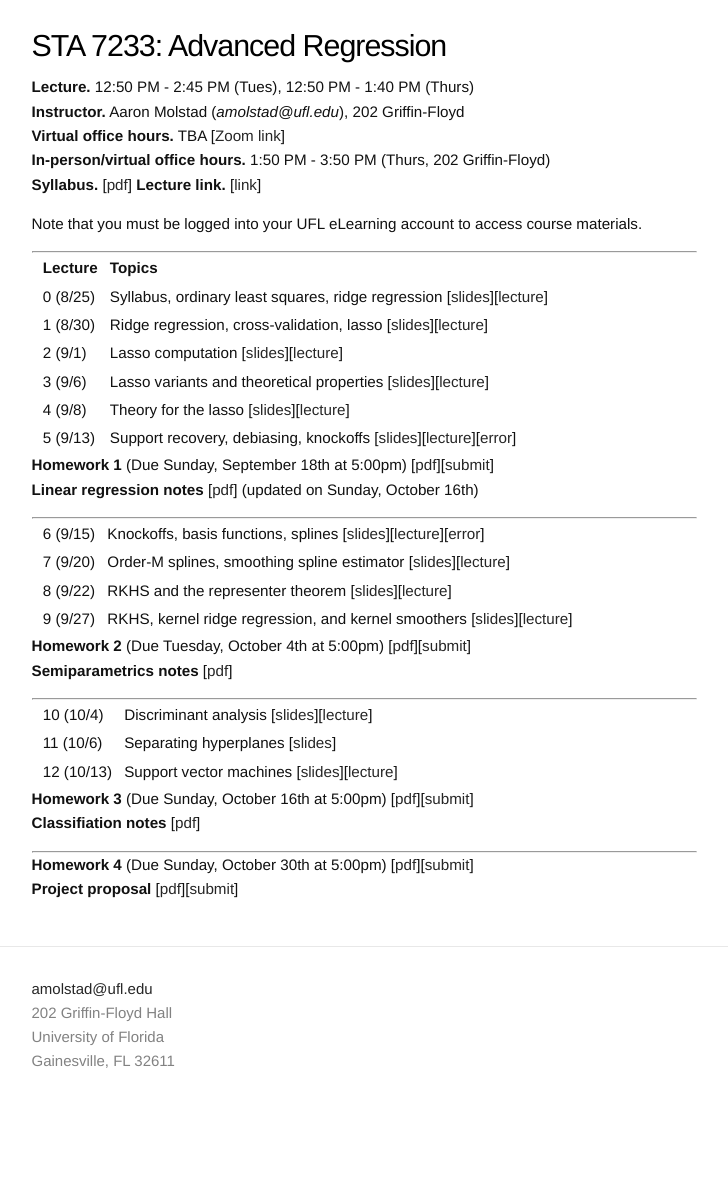
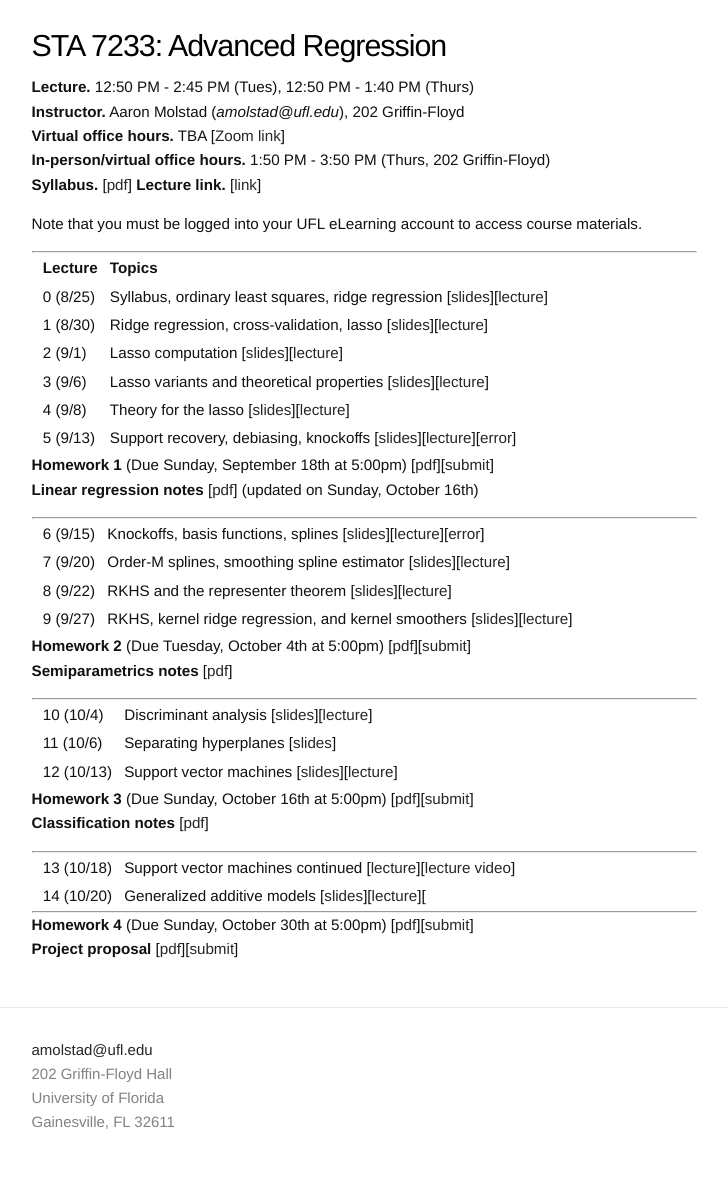
Before and after one commit to ajmolstad/ajmolstad.github.io, a Jekyll site: the page built from F22_STA7233.md, in a window 1280 px wide. Shown: the whole page, without its empty margins (276-1004 px from the left). Built offline with Jekyll 4.4.1, drawn with Linux system fonts in a browser that asks for light colours; before the commit the page ends 1133 px from its top, so only the background shows below that.

Commit message:
Update F22_STA7233.md

```diff
--- a/F22_STA7233.md
+++ b/F22_STA7233.md
@@ -47,8 +47,12 @@ Note that you must be logged into your UFL eLearning account to access course ma
 
 
 **Homework 3** (Due Sunday, October 16th at 5:00pm) [[pdf](https://ufl.instructure.com/files/71959850/download?download_frd=1)][[submit](https://ufl.instructure.com/courses/463961/assignments/5405471)]
-**Classifiation notes** [[pdf](https://ufl.instructure.com/files/72374508/download?download_frd=1)]
+**Classification notes** [[pdf](https://ufl.instructure.com/files/72374508/download?download_frd=1)]
 
+-----------------
+
+|| 13 (10/18) || Support vector machines continued [[lecture](https://ufl.instructure.com/files/72600386/download?download_frd=1)][[lecture video](https://ufl.instructure.com/files/72561360/download?download_frd=1)]||
+|| 14 (10/20) || Generalized additive models [[slides](https://ufl.instructure.com/files/72600161/download?download_frd=1)][[lecture](https://ufl.instructure.com/files/72600143/download?download_frd=1)][||
 
 
 -----------------
```
